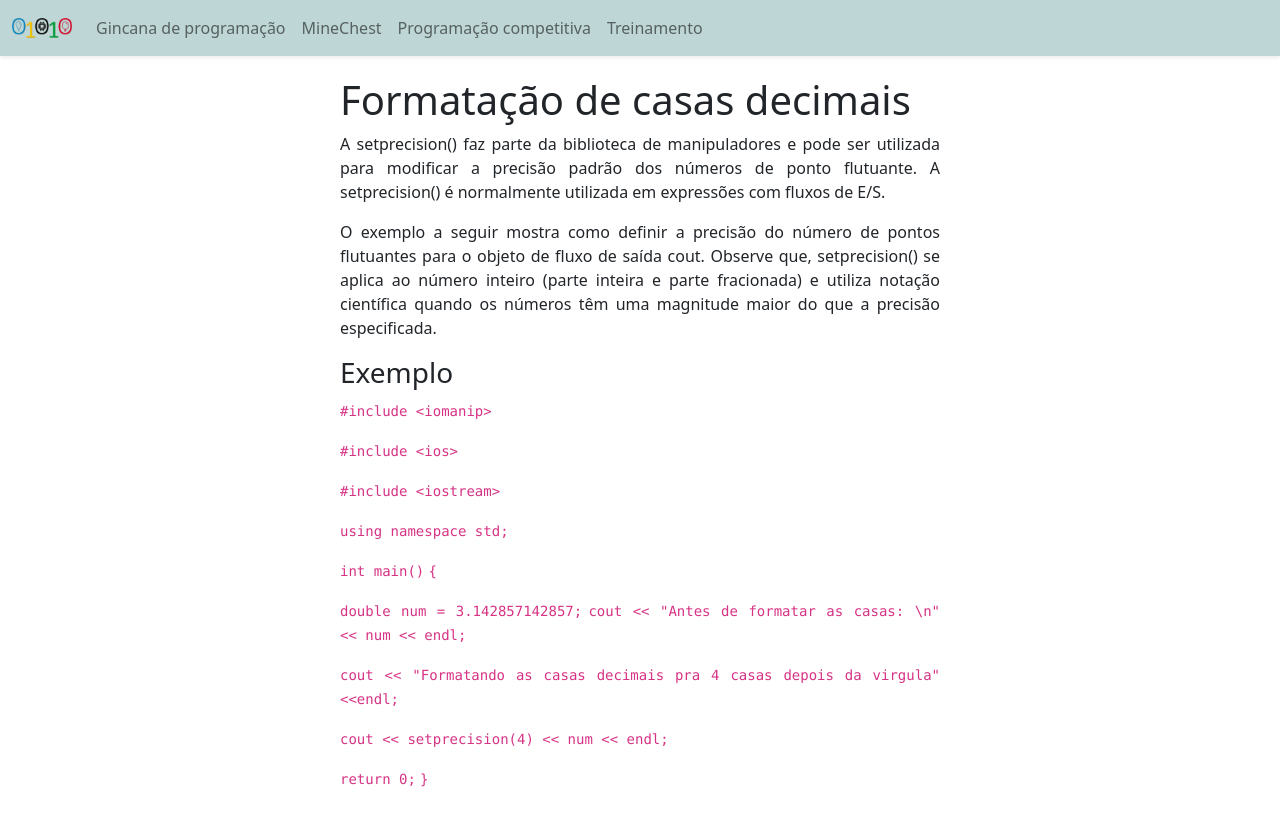
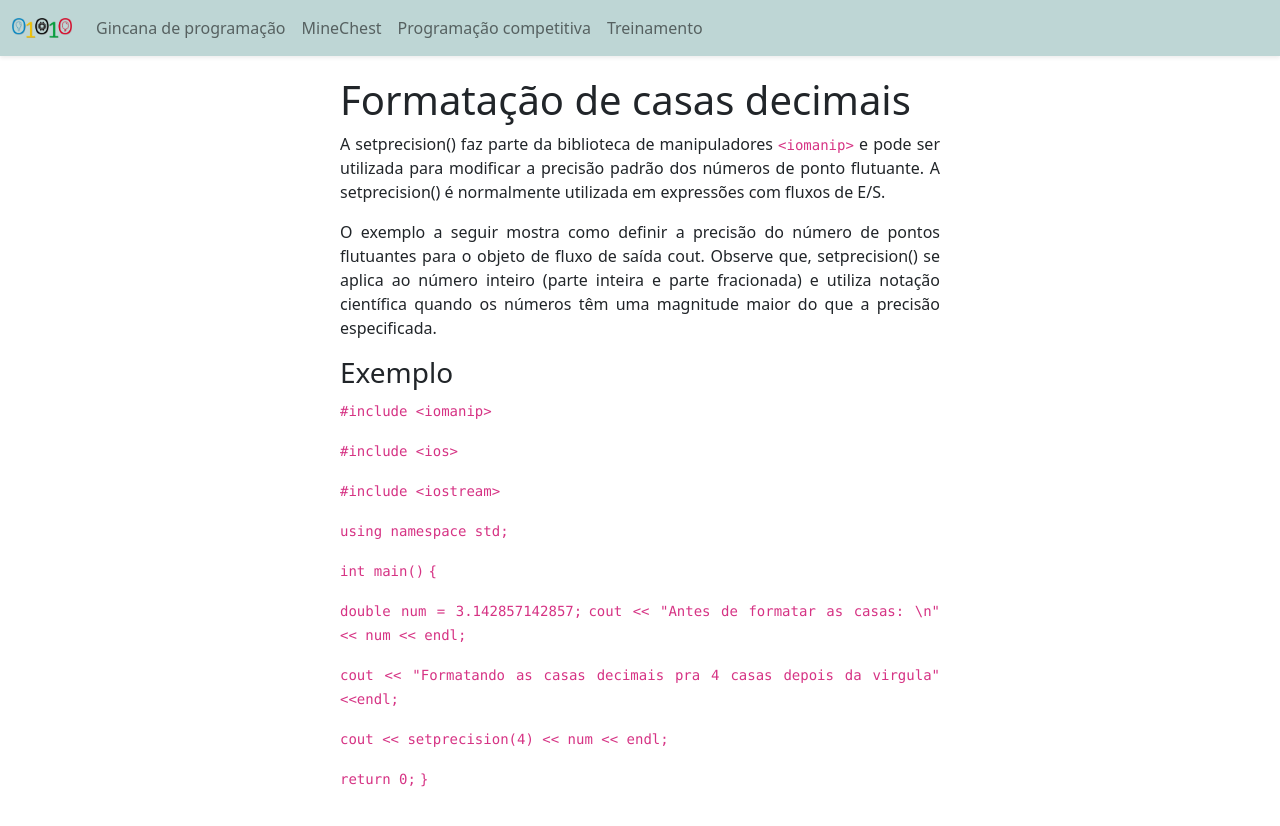
Before and after one commit to E2PC/ProjectPage, a Jekyll site: the page built from programacao_competitiva/formatacao_casas.md, in a window 1280 px wide and 900 px high. Shown: the top 826 px of the window. Built offline with Jekyll 4.4.1, drawn with Linux system fonts in a browser that asks for light colours; nearby versions of some CDN libraries.

Commit message:
Update formatacao_casas.md

```diff
--- a/programacao_competitiva/formatacao_casas.md
+++ b/programacao_competitiva/formatacao_casas.md
@@ -8,7 +8,7 @@ type: programacao_competitiva
 
 # Formatação de casas decimais
 
-A setprecision() faz parte da biblioteca de manipuladores <iomanip> e pode ser utilizada para modificar a precisão padrão dos números de ponto flutuante. A setprecision() é normalmente utilizada em expressões com fluxos de E/S.
+A setprecision() faz parte da biblioteca de manipuladores `<iomanip>` e pode ser utilizada para modificar a precisão padrão dos números de ponto flutuante. A setprecision() é normalmente utilizada em expressões com fluxos de E/S.
 
 O exemplo a seguir mostra como definir a precisão do número de pontos flutuantes para o objeto de fluxo de saída cout. Observe que, setprecision() se aplica ao número inteiro (parte inteira e parte fracionada) e utiliza notação científica quando os números têm uma magnitude maior do que a precisão especificada.
 
```
